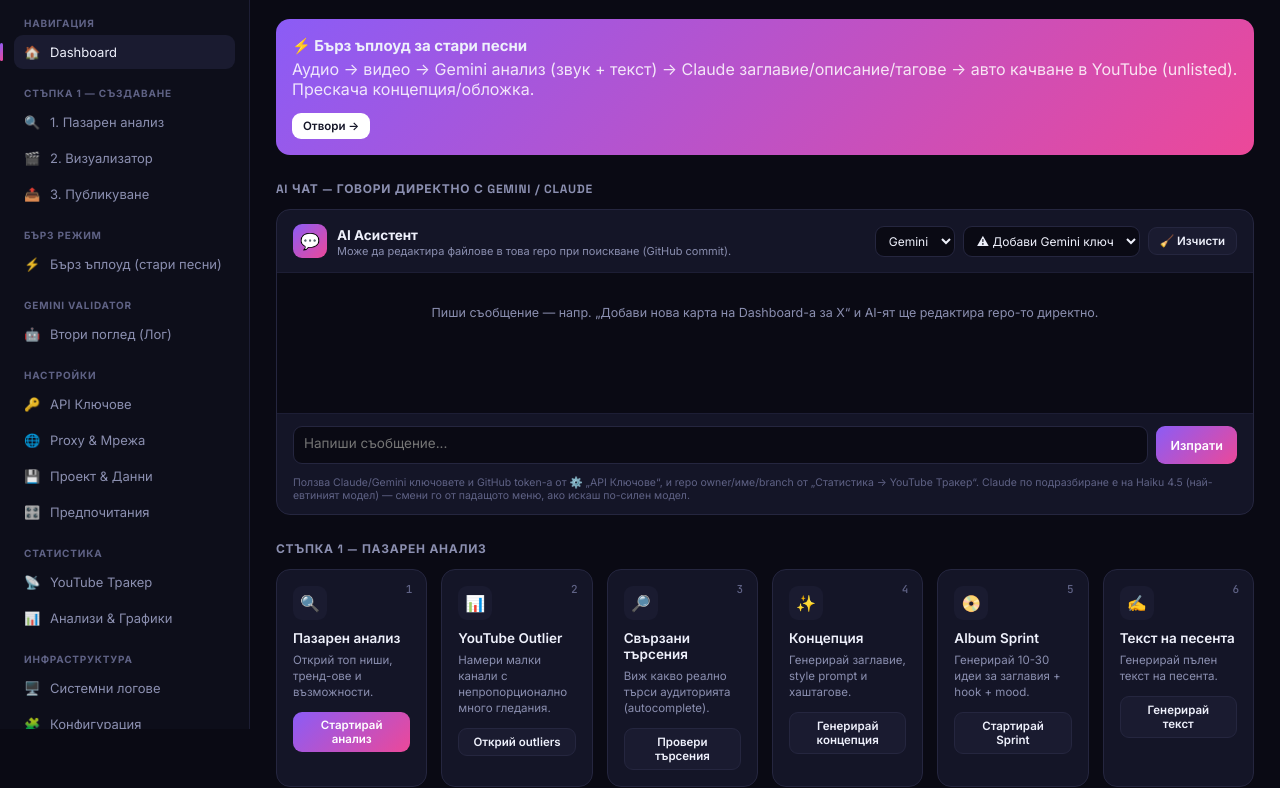
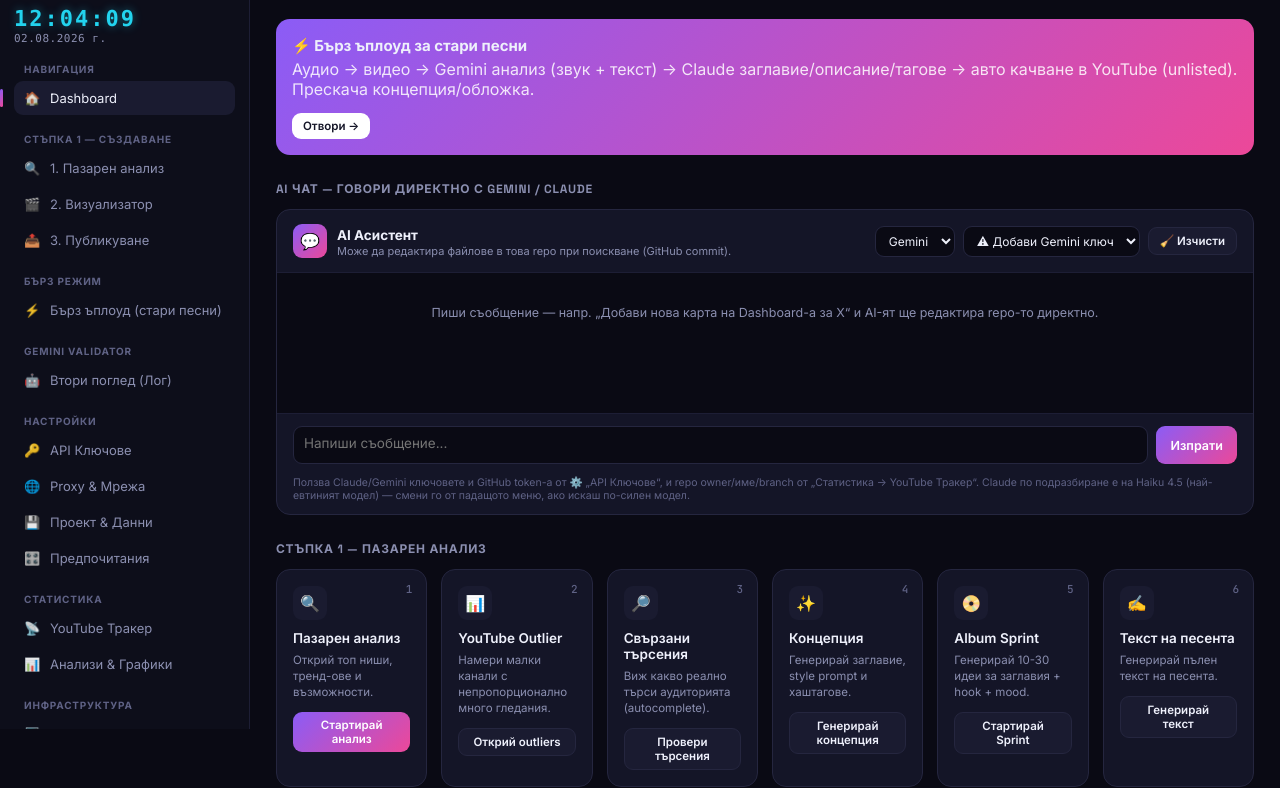
Before and after one commit to ceckod/moy-chat, a plain HTML site: page index.html in a window 1280 px wide. Shown: the part 71-859 px from the top of the page. Drawn offline with nearby package versions, Linux system fonts and the light colour scheme.

Commit message:
Update index.html

```diff
--- a/index.html
+++ b/index.html
@@ -1300,5 +1300,6 @@ var AIChat = (function () {
   return { send: send, clear: clear };
 })();
 </script>
+   <script src="scripts/clock-and-keys.js"></script>
 </body>
 </html>
```
